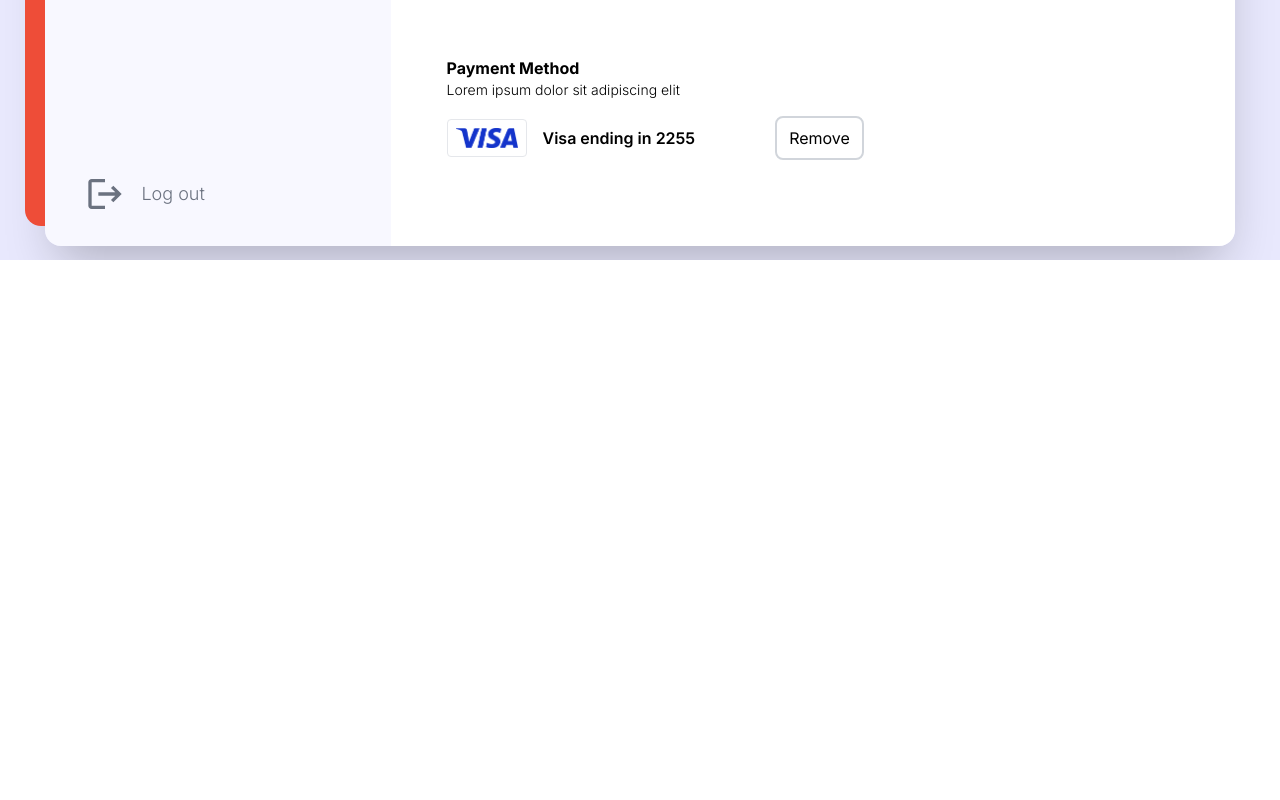
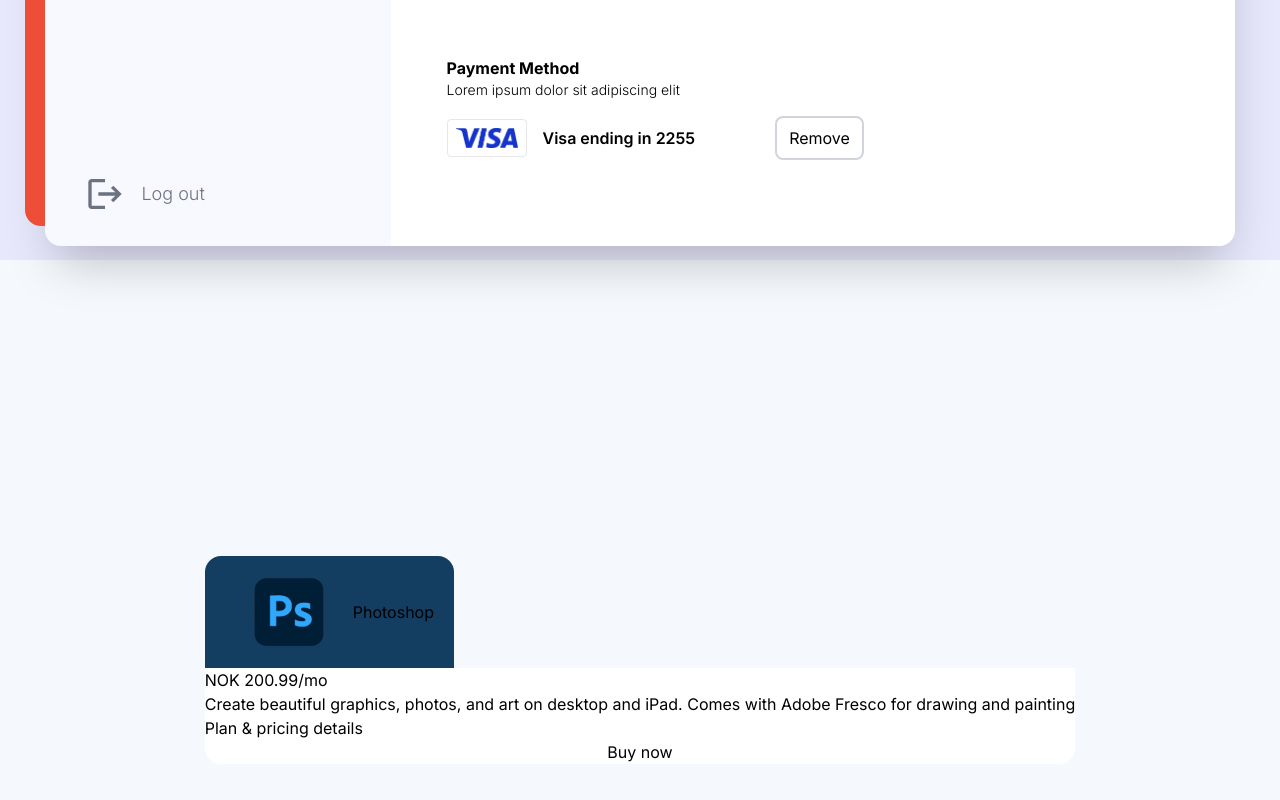
Before and after one commit to missatrox44/ui-components, a Next.js app: page / in a window 1280 px wide. Shown: the part 540-1340 px from the top of the page. Before the commit the page ends 800 px from the top, so only its background shows below. Built offline with nearby package versions, Linux system fonts and the light colour scheme.

Commit message:
started pricing card styles

```diff
--- a/app/page.tsx
+++ b/app/page.tsx
@@ -1,9 +1,10 @@
-import Billing from "@/components/Billing/Billing";
+import { Billing, PricingCard } from "@/components";
 
 export default function Home() {
   return (
-    <main className="">
+    <main>
       <Billing />
+      <PricingCard />
     </main>
   );
 }
--- /dev/null
+++ b/components/PricingCard.tsx
@@ -0,0 +1,27 @@
+import React from "react";
+
+export default function PricingCard() {
+
+
+  return (
+    <section id="pricing-card">
+      {/* Main container */}
+      <div className="flex  min-h-screen items-center justify-center bg-superLightBlue">
+        <div className="flex flex-col">
+       <div className="flex rounded-2xl">
+        <div className="rounded-t-2xl bg-deepNavyBlue p-5 flex items-center justify-between">
+          <img className="w-32" src="./images/photoshop-logo.png" alt="" />
+          <p>Photoshop</p>
+        </div>
+       </div>
+       <div className="flex flex-col rounded-b-2xl bg-white p5">
+        <h3>NOK 200.99/mo</h3>
+        <p>Create beautiful graphics, photos, and art on desktop and iPad. Comes with Adobe Fresco for drawing and painting</p>
+        <a href="#">Plan & pricing details</a>
+        <button>Buy now</button>
+       </div>
+       </div>
+      </div>
+    </section>
+  );
+}
--- a/components/index.ts
+++ b/components/index.ts
@@ -1 +1,2 @@
-import Billing from "./Billing/Billing";
+export { default as Billing } from './Billing/Billing';
+export { default as PricingCard } from './PricingCard';
--- a/tailwind.config.ts
+++ b/tailwind.config.ts
@@ -13,7 +13,8 @@
         lighterlilac: '#f8f8ff',
         darkMaroon: '#611F17',
         orangeish: '#EE4D38',
-
+        superLightBlue: '#F5F9FE',
+        deepNavyBlue: '#133E61'
       }
     },
   },
```
Also changed, not shown: public/images/photoshop-logo.png (added), 1 other file (tests, documents, lock files or other folders).
